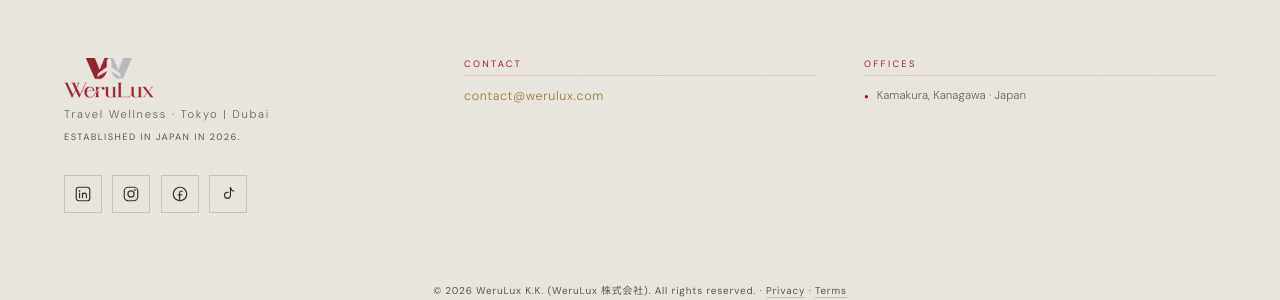
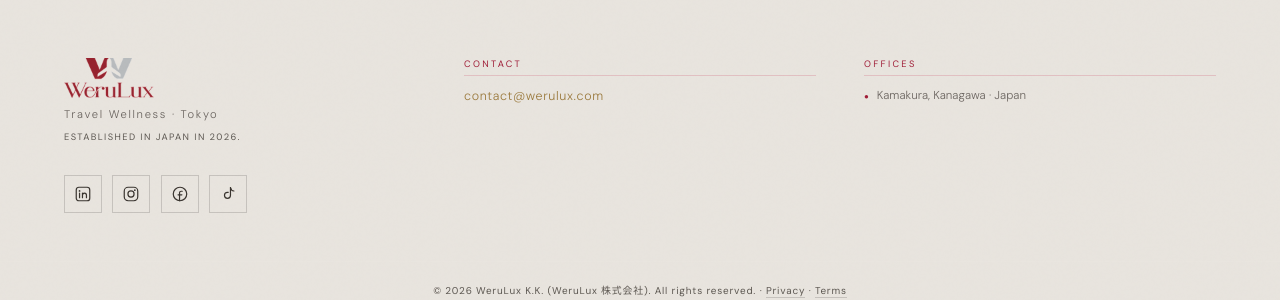
Before and after one commit to WeruLux/website, a Jekyll site: the page built from thanks.md, in a window 1280 px wide. Shown: the part 545-845 px from the top of the page. Built offline with Jekyll 4.4.1, drawn with Linux system fonts in a browser that asks for light colours.

Commit message:
Comment out 'Dubai' in footer tagline

```diff
--- a/_includes/footer.html
+++ b/_includes/footer.html
@@ -3,7 +3,7 @@
   <div class="footer-body">
     <div class="footer-left">
       <img src="{{ '/img/logo.png' | relative_url }}" style="width:90px;" alt="WeruLux Logo" class="footer-logo">
-      <div class="footer-tagline">Travel Wellness · Tokyo | Dubai</div>
+      <div class="footer-tagline">Travel Wellness · Tokyo <!-- | Dubai --></div>
       <div class="footer-inc">Established in Japan in 2026.</div>
       {% include social.html %}
     </div>
```
